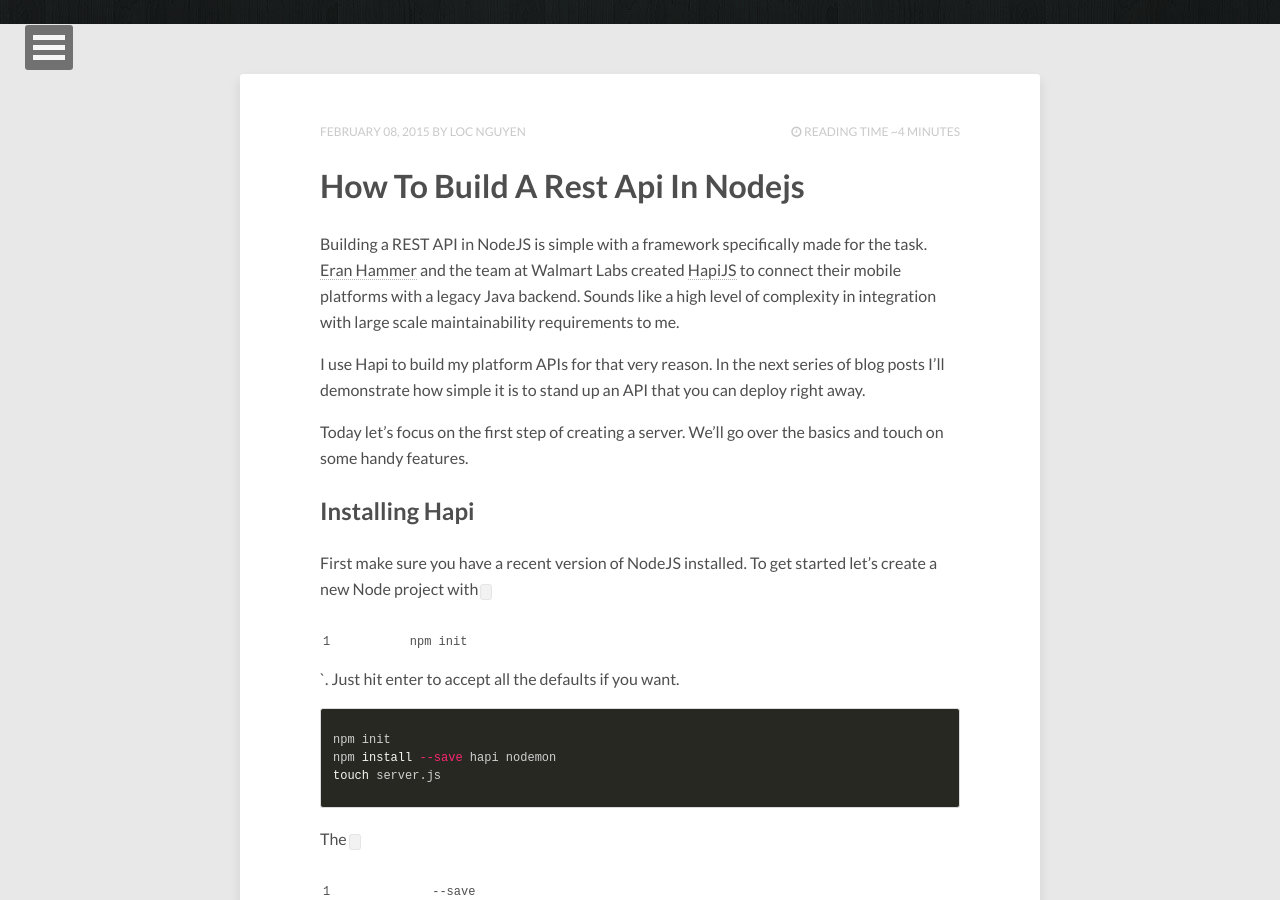
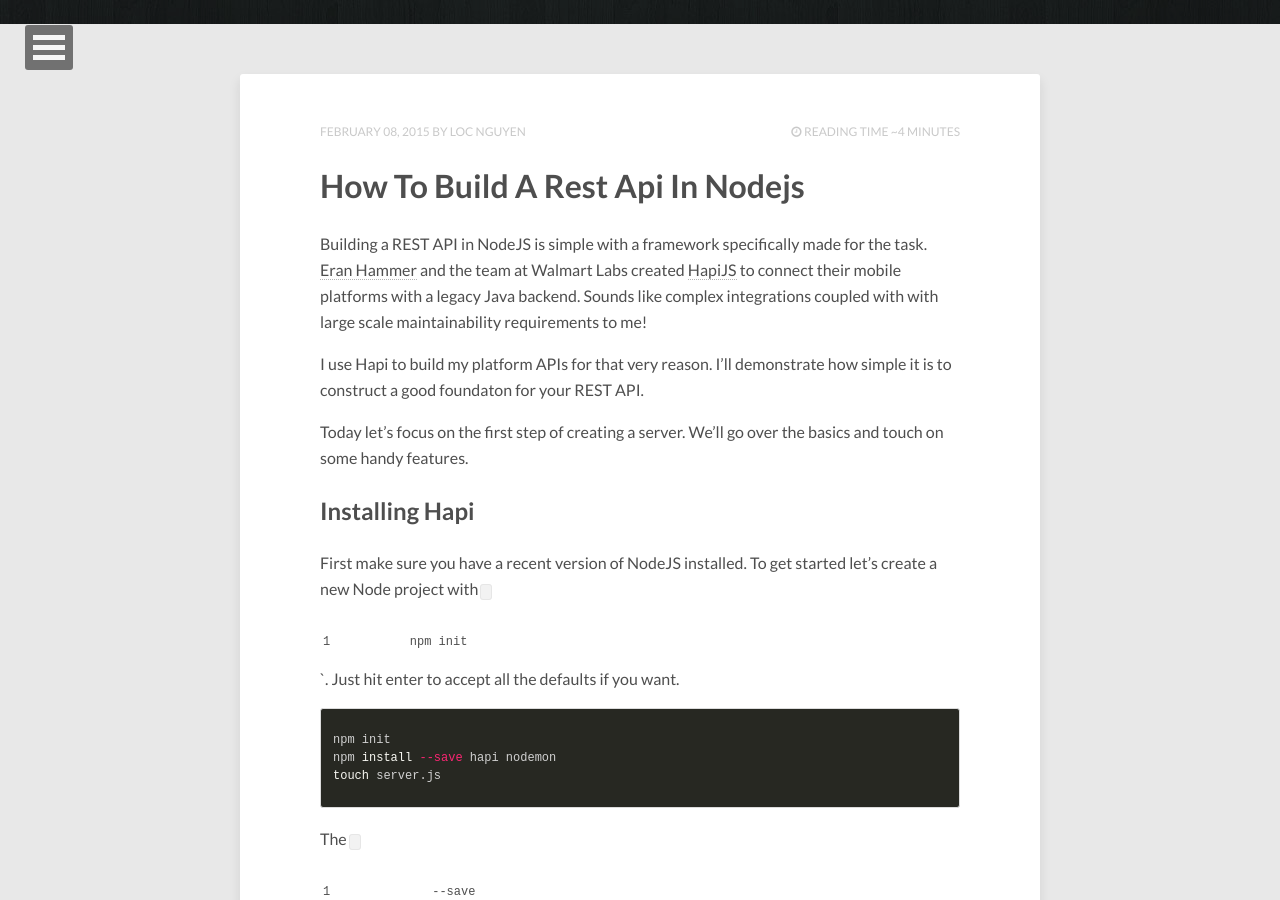
Before and after one commit to locnguyen/locnguyen.github.io, a Jekyll site: the page built from index.html, in a window 1280 px wide and 900 px high, scrolled down 376 px. Built offline with Jekyll 4.4.1, drawn with Linux system fonts in a browser that asks for light colours; nearby versions of some CDN libraries; the list of posts is cut into pages by our own code.

Commit message:
Improve grammar

```diff
--- a/_posts/2015-02-08-how-to-build-a-rest-api-in-nodejs.md
+++ b/_posts/2015-02-08-how-to-build-a-rest-api-in-nodejs.md
@@ -1,7 +1,10 @@
-Building a REST API in NodeJS is simple with a framework specifically made for the task. [Eran Hammer](http://hueniverse.com) and the team at
-Walmart Labs created [HapiJS](http://hapijs.com) to connect their mobile platforms with a legacy Java backend. Sounds like a high level of complexity in integration with large scale maintainability requirements to me.
+Building a REST API in NodeJS is simple with a framework specifically made for the task.
+[Eran Hammer](http://hueniverse.com) and the team at Walmart Labs created [HapiJS](http://hapijs.com) to connect their
+mobile platforms with a legacy Java backend. Sounds like complex integrations coupled with with large scale
+maintainability requirements to me!
 
-I use Hapi to build my platform APIs for that very reason. In the next series of blog posts I'll demonstrate how simple it is to stand up an API that you can deploy right away.
+I use Hapi to build my platform APIs for that very reason. I'll demonstrate how simple it is to construct a good
+foundaton for your REST API.
 
 Today let's focus on the first step of creating a server. We'll go over the basics and touch on some handy features.
 
```
